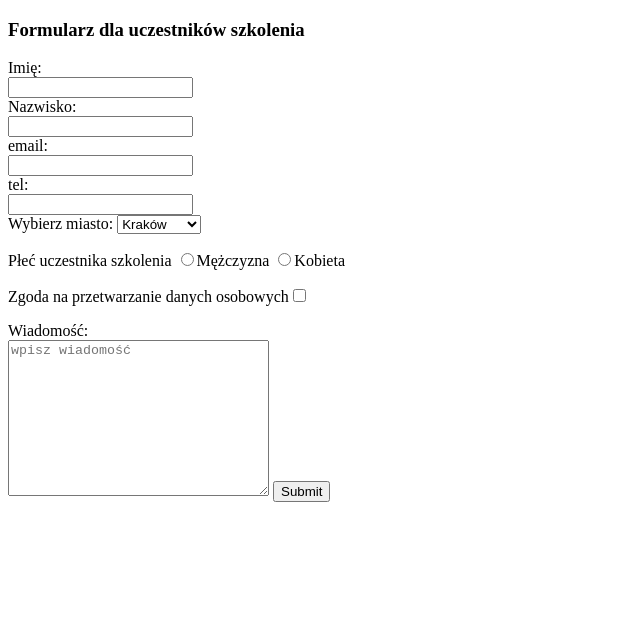
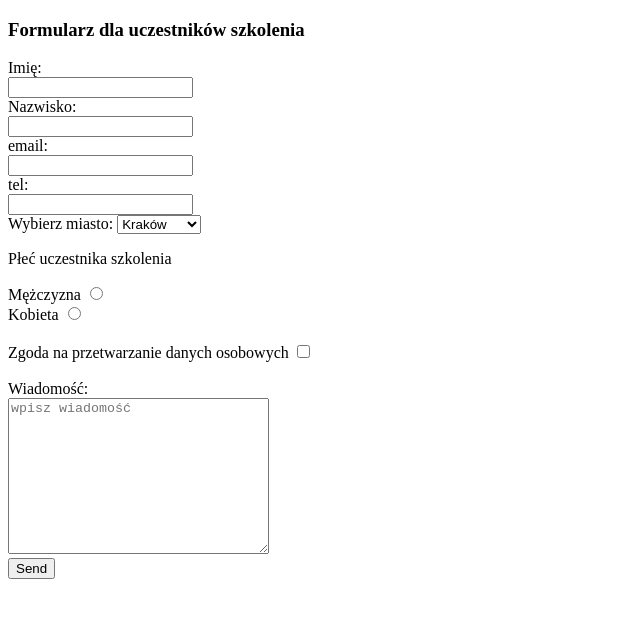
Before and after one commit to kstyczen/1-formularz-html5, a plain HTML site: page index.html in a window 1280 px wide. Shown: the whole page, without its empty margins (0-640 px from the left). Drawn offline with Linux system fonts and the light colour scheme.

Commit message:
poprawa kodu

```diff
--- a/index.html
+++ b/index.html
@@ -28,15 +28,22 @@
                 <option value="Gdańsk">Gdańsk</option>
             </select><br>
 
-            <p>Płeć uczestnika szkolenia
-                <input type= "radio" name="gender">Mężczyzna
-                <input type= "radio" name="gender">Kobieta<br>
-            </p>
+            <p>Płeć uczestnika szkolenia</p>
+            <label for="male">Mężczyzna</label>
+            <input type="radio" name="gender" value="male" id="male">
+            <br>
+            <label for="female">Kobieta</label>
+            <input type="radio" name="gender" value="female" id="female">
+            <br><br>
+            <label for="agreement">Zgoda na przetwarzanie danych osobowych  </label>
+            <input type="checkbox" id="agreement" name="agreement">
+            <br>
+            <br>
+            <label for="message">Wiadomość: </label><br>
+            <textarea name="message" id="message" cols="30" rows="10" placeholder="wpisz wiadomość"></textarea>
+            <br>
+            <input type="submit" value="Send">
 
-            <p>Zgoda na przetwarzanie danych osobowych<input  type= "checkbox" name="agreement"></p>
-            <label for="wiadomosc">Wiadomość:</label><br>
-            <textarea name="wiadomosc" id="wiadomosc" cols="30" rows="10" placeholder="wpisz wiadomość"></textarea>
-            <input type="submit">
 
     </form>
 
```
